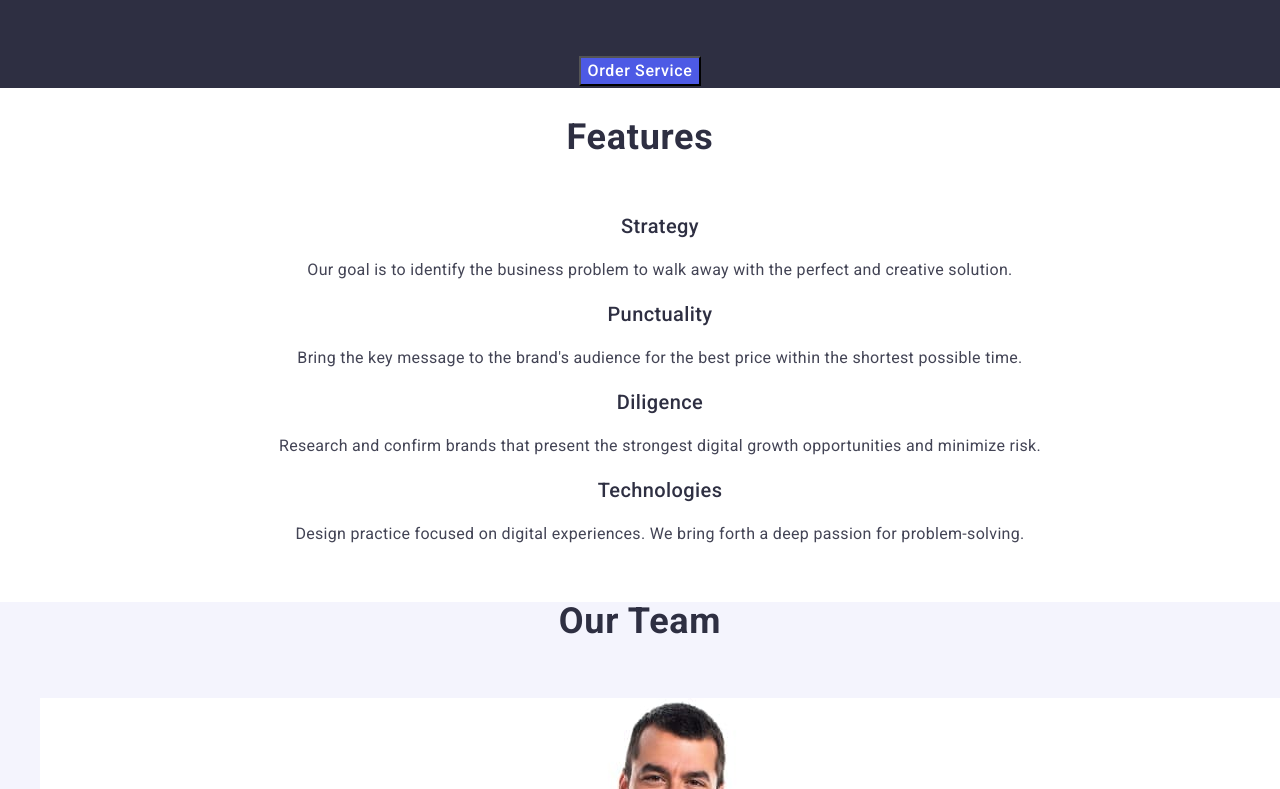
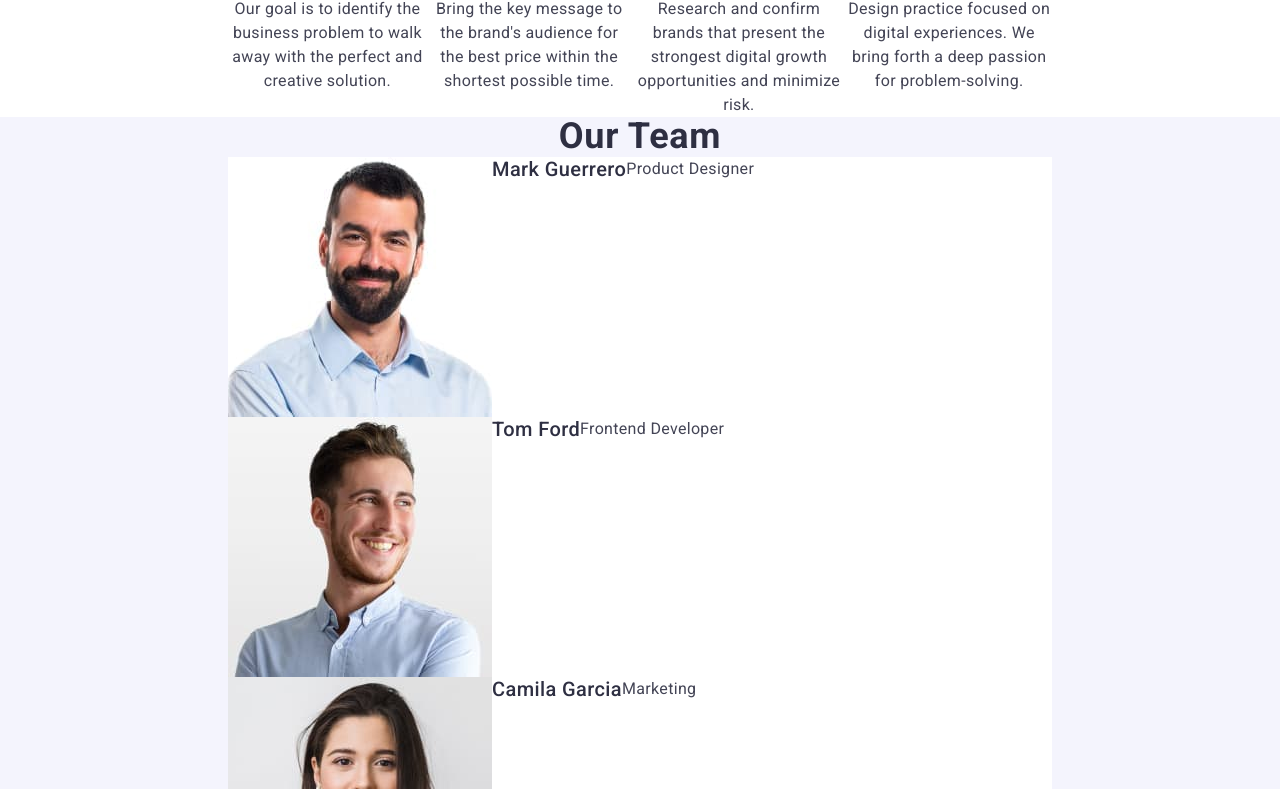
Before and after one commit to Alina-ps/goit-markup-hw-03, a plain HTML site: page index.html in a window 1280 px wide. Shown: the part 606-1395 px from the top of the page. Drawn offline with nearby package versions, Linux system fonts and the light colour scheme.

Commit message:
1st update

```diff
--- a/css/styles.css
+++ b/css/styles.css
@@ -1,3 +1,21 @@
+*,
+*::before,
+*::after {
+  box-sizing: border-box;
+}
+
+h1,
+h2,
+h3,
+p {
+  margin: 0;
+}
+
+ul {
+  margin: 0;
+  padding-left: 0;
+}
+
 body {
   font-size: 56px;
   font-family: 'Roboto', sans-serif;
@@ -12,6 +30,7 @@ body {
 .page-header {
   background-color: #ffffff;
   font-size: 56px;
+  min-height: 15vh;
 }
 .page-nav .link {
   font-size: 16px;
@@ -99,6 +118,14 @@ body {
   background-color: #404bbf;
 }
 
+.container {
+  max-width: 1158px;
+  padding-left: 156px;
+  padding-right: 156px;
+  margin-left: 72px;
+  margin-right: 72px;
+}
+
 .heading-second {
   font-size: 36px;
   font-weight: 700;
@@ -123,6 +150,17 @@ body {
   letter-spacing: 0.32px;
   text-align: center;
 }
+
+.section-features .heading-second {
+  display: hidden;
+}
+
+.section-features .list {
+  display: flex;
+  flex-direction: row;
+  justify-content: baseline;
+}
+
 .section-team {
   background-color: #f4f4fd;
 }
@@ -131,8 +169,13 @@ body {
   background-color: #ffffff;
 }
 
+.section-team .team-list {
+  display: flex;
+  flex-direction: row;
+}
+
 .section-portfolio {
-  background-color: #f4f4fd;
+  background-color: #ffffff;
 }
 
 .portfolio-list {
@@ -146,6 +189,7 @@ body {
 
 .page-footer {
   background-color: #2e2f42;
+  min-height: 15vh;
 }
 
 .page-footer .logo {
@@ -158,4 +202,6 @@ body {
 
 .page-footer .paragraf {
   color: #f4f4fd;
+  text-align: left;
+  padding: 140 1020 100 156;
 }
--- a/index.html
+++ b/index.html
@@ -22,6 +22,7 @@
 
   <body>
     <header class="page-header">
+      <div class="container">
         <nav class="page-nav">
           <a href="./index.html" class="logo"
             >Web<span class="studio-logo">Studio</span></a
@@ -32,6 +33,7 @@
             <li><a href="" class="link">Contacts</a></li>
           </ul>
         </nav>
+      </div>
 
       <address class="page-address">
         <ul class="list">
@@ -50,18 +52,22 @@
     <main>
       <!-- 1 section -->
       <section class="page-title">
+        <div class="container">
           <h1 class="heading-first">Effective Solutions for Your Business</h1>
           <button class="page-button" type="button">Order Service</button>
+        </div>
       </section>
 
       <section class="section-features">
+        <div class="container">
           <h2 class="heading-second">Features</h2>
+
           <ul class="list">
             <li>
               <h3 class="heading-third">Strategy</h3>
               <p class="paragraf">
-              Our goal is to identify the business problem to walk away with the
-              perfect and creative solution.
+                Our goal is to identify the business problem to walk away with
+                the perfect and creative solution.
               </p>
             </li>
 
@@ -89,9 +95,13 @@
               </p>
             </li>
           </ul>
+        </div>
       </section>
+
       <!-- section 2 -->
+
       <section class="section-team">
+        <div class="container">
           <h2 class="heading-second">Our Team</h2>
           <ul class="list">
             <li class="team-list">
@@ -138,9 +148,13 @@
               <p class="paragraf">UI Designer</p>
             </li>
           </ul>
+        </div>
       </section>
+
       <!-- section 3 -->
+
       <section class="section-portfolio">
+        <div class="container">
           <h2 class="heading-second">Our Portfolio</h2>
           <ul class="portfolio-list">
             <li class="list-img">
@@ -204,18 +218,21 @@
               <p class="paragraf">Marketing</p>
             </li>
           </ul>
+        </div>
       </section>
     </main>
 
     <footer class="page-footer">
+      <div>
         <a href="./index.html" class="logo"
           >Web<span class="studio-logo">Studio</span></a
         >
 
         <p class="paragraf">
-        Increase the flow of customers and sales for your business with digital
-        marketing & growth solutions.
+          Increase the flow of customers and sales for your business with
+          digital marketing & growth solutions.
         </p>
+      </div>
     </footer>
   </body>
 </html>
```
Lines whose indentation alone changed are shown as unchanged.
